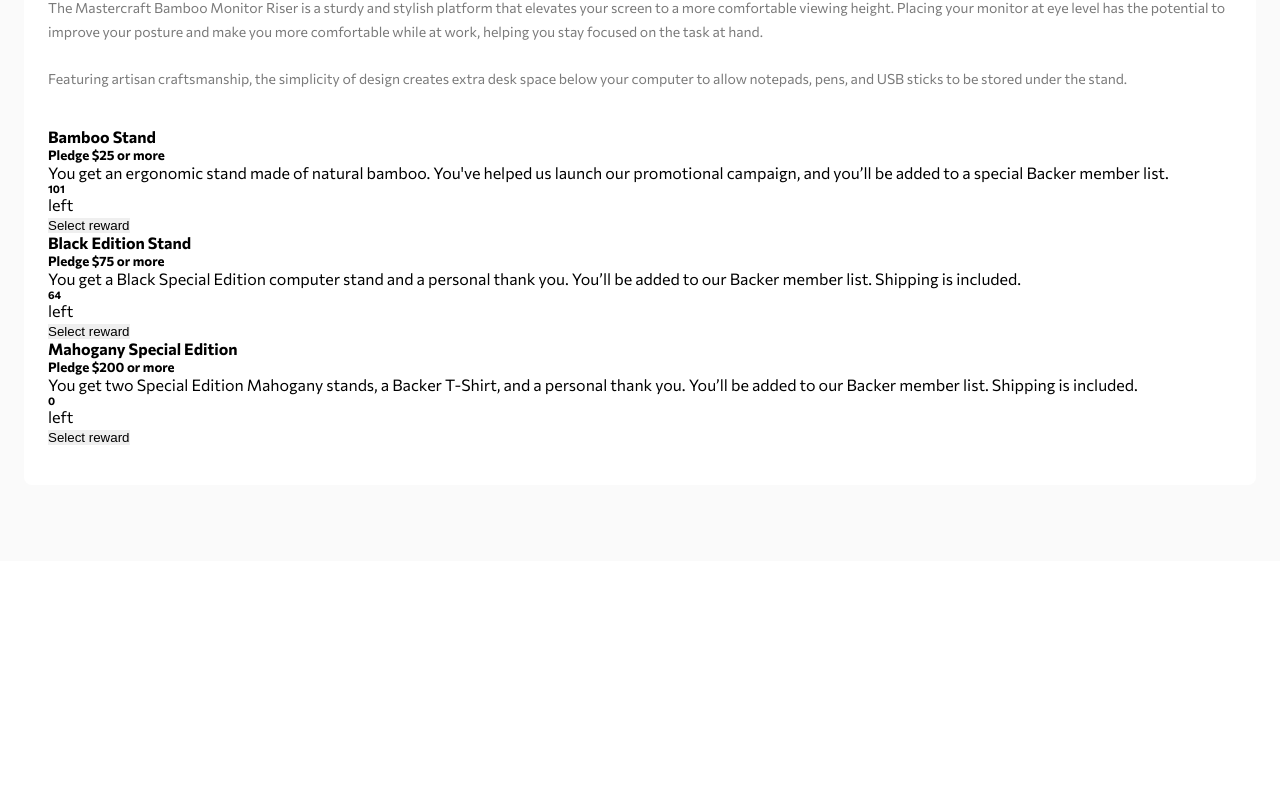
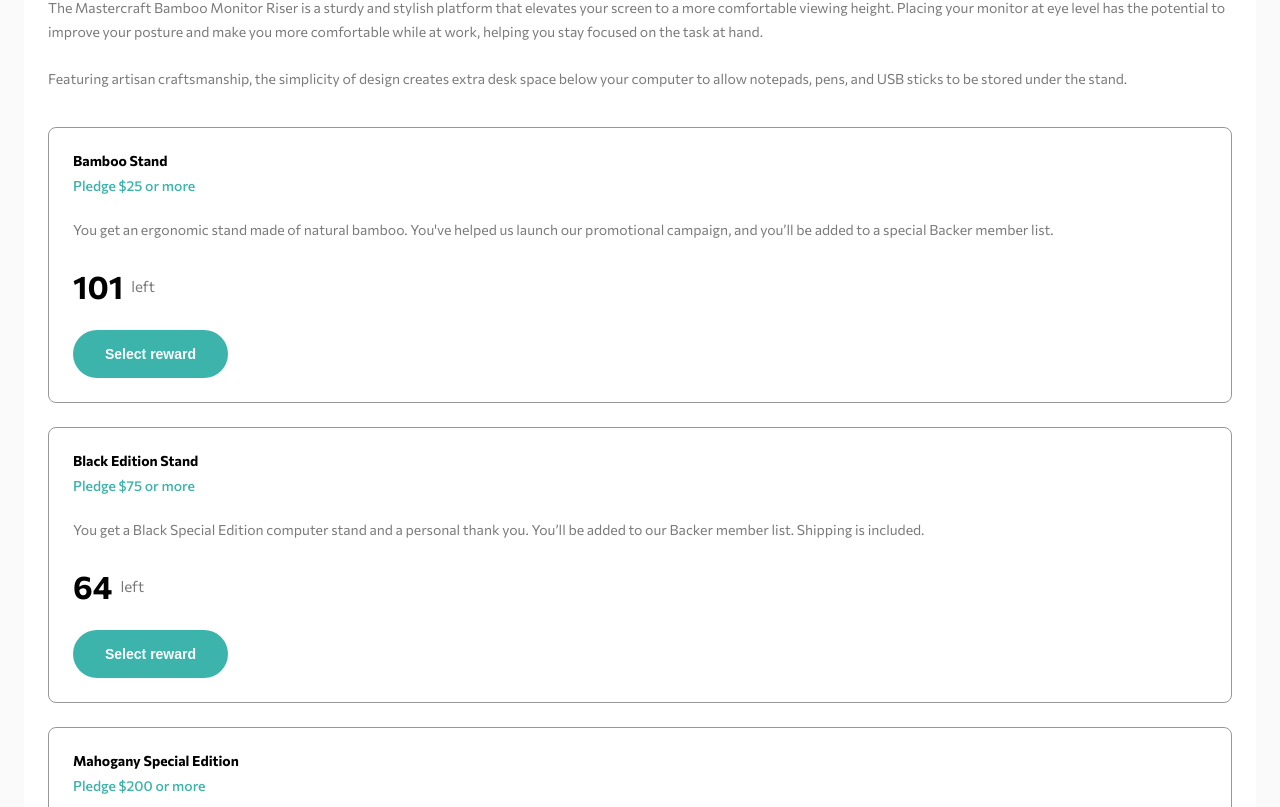
Before and after one commit to Oleksandr-Berd/crowdfund, a React (Vite) app: page / in a window 1280 px wide. Shown: the part 1053-1860 px from the top of the page. Before the commit the page ends 1614 px from the top, so only its background shows below. Built offline with nearby package versions, Linux system fonts and the light colour scheme.

Commit message:
shared layout styled is done

```diff
--- a/src/components/About/About.jsx
+++ b/src/components/About/About.jsx
@@ -17,7 +17,7 @@ const About = () => {
           sticks to be stored under the stand.
         </p>
       </SC.AboutContentCon>
-      <ul>
+      <SC.AboutList>
         <li>
           <h4>Bamboo Stand</h4>
           <h5>Pledge $25 or more</h5>
@@ -27,11 +27,11 @@ const About = () => {
             Backer member list.
           </p>
           <div>
-            <div>
+            <SC.AboutDataCon>
               <h6>101</h6>
               <p>left</p>
-            </div>
-            <button>Select reward</button>
+            </SC.AboutDataCon>
+            <SC.AboutRewarBtn>Select reward</SC.AboutRewarBtn>
           </div>
         </li>
         <li>
@@ -43,11 +43,11 @@ const About = () => {
             included.
           </p>
           <div>
-            <div>
+            <SC.AboutDataCon>
               <h6>64</h6>
               <p>left</p>
-            </div>
-            <button>Select reward</button>
+            </SC.AboutDataCon>
+            <SC.AboutRewarBtn>Select reward</SC.AboutRewarBtn>
           </div>
         </li>
         <li>
@@ -59,14 +59,14 @@ const About = () => {
             Shipping is included.
           </p>
           <div>
-            <div>
+            <SC.AboutDataCon>
               <h6>0</h6>
               <p>left</p>
-            </div>
-            <button>Select reward</button>
+            </SC.AboutDataCon>
+            <SC.AboutRewarBtn>Select reward</SC.AboutRewarBtn>
           </div>
         </li>
-      </ul>
+      </SC.AboutList>
     </SC.AboutConStyled>
   );
 };
--- a/src/components/About/AboutStyled.js
+++ b/src/components/About/AboutStyled.js
@@ -9,13 +9,12 @@ padding-right: 24px;
   background-color: #fff;
 
   border-radius: 8px;
-`
+`;
 
 export const AboutContentCon = styled.div`
-
   margin-bottom: 36px;
 
-& > h3{
+  & > h3 {
     margin-bottom: 24px;
 
     font-size: 18px;
@@ -23,16 +22,92 @@ margin-bottom: 36px;
     color: #000;
   }
 
-& > p{
+  & > p {
     font-size: 14px;
     line-height: 1.7;
 
     color: #7a7a7a;
 
-    &:not(:last-of-type){
+    &:not(:last-of-type) {
       margin-bottom: 24px;
     }
   }
+`;
+
+export const AboutList = styled.ul`
+  & > li {
+    padding-top: 24px;
+    padding-bottom: 24px;
+    padding-left: 24px;
+    padding-right: 24px;
+
+    border: 1px solid #979797;
+    border-radius: 8px;
+
+    &:not(:last-of-type) {
+      margin-bottom: 24px;
+    }
+
+    & > h4 {
+      margin-bottom: 8px;
+
+      font-size: 14px;
+      font-weight: 700;
+      color: #000;
+    }
+
+    & > h5 {
+      margin-bottom: 24px;
+
+      font-size: 14px;
+      font-weight: 500;
+
+      color: #3cb3ab;
+    }
+
+    & > p {
+      margin-bottom: 24px;
+
+      font-size: 14px;
+      line-height: 1.7;
+      color: #7a7a7a;
+    }
+  }
+`;
+
+export const AboutDataCon = styled.div`
+  display: flex;
+  flex-direction: row;
+  align-items: center;
+
+  margin-bottom: 24px;
+
+  & > h6 {
+    margin-right: 8px;
+
+    font-size: 32px;
+    font-weight: 700;
+
+    color: #000;
+  }
+
+  & > p{
+    font-size: 15px;
+    color: #7a7a7a;
+  }
+`;
+
+export const AboutRewarBtn = styled.button`
+padding-top: 16px;
+padding-bottom: 16px;
+padding-left: 32px;
+padding-right: 32px;
+
+font-size: 14px;
+font-weight: 700;
+
+color: #fff;
+background-color: #3CB3AB;
+
+border-radius: 32px;
 `
-
-export const AboutList = styled.ul``
```
Lines whose indentation alone changed are shown as unchanged.
